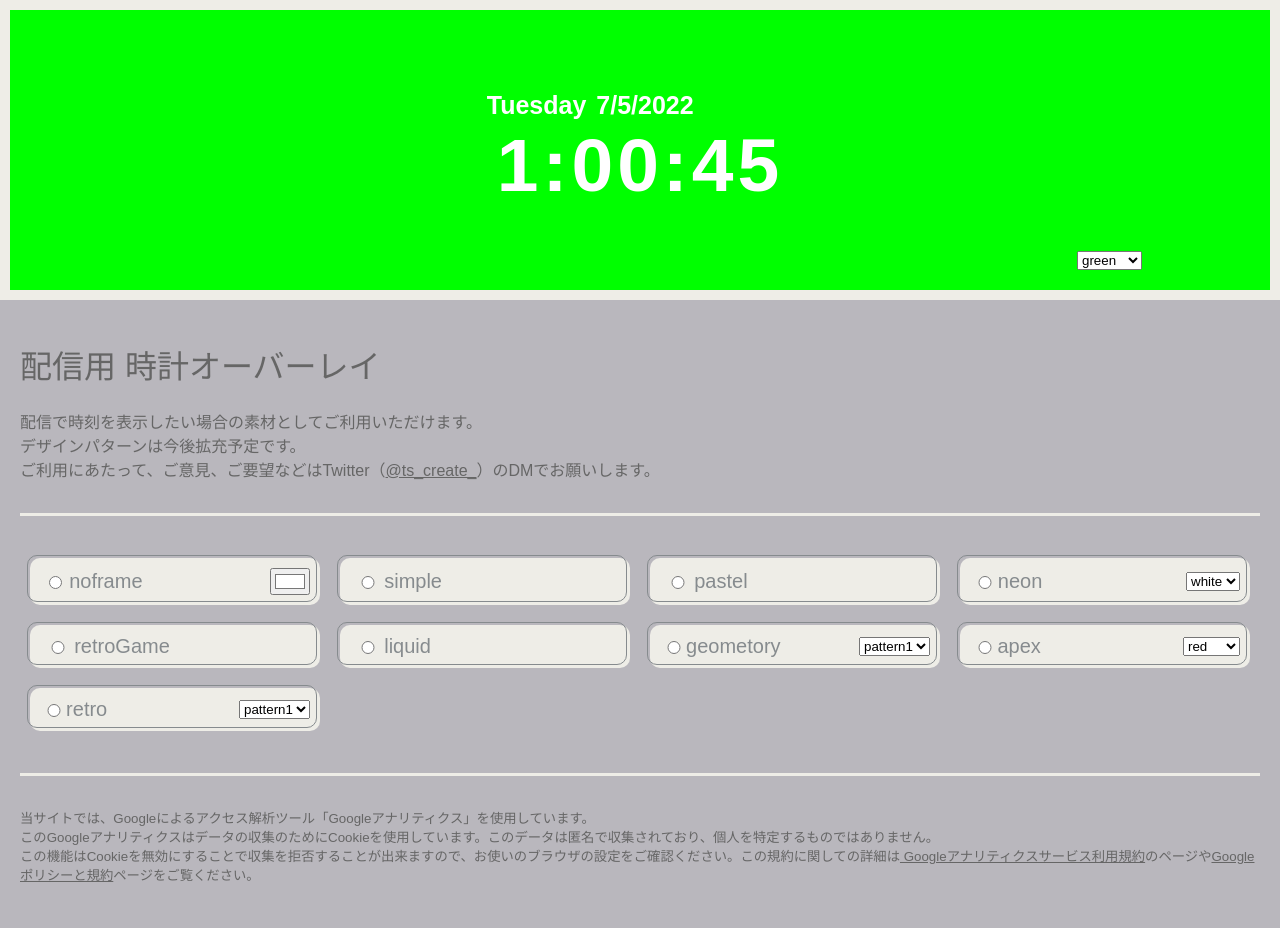
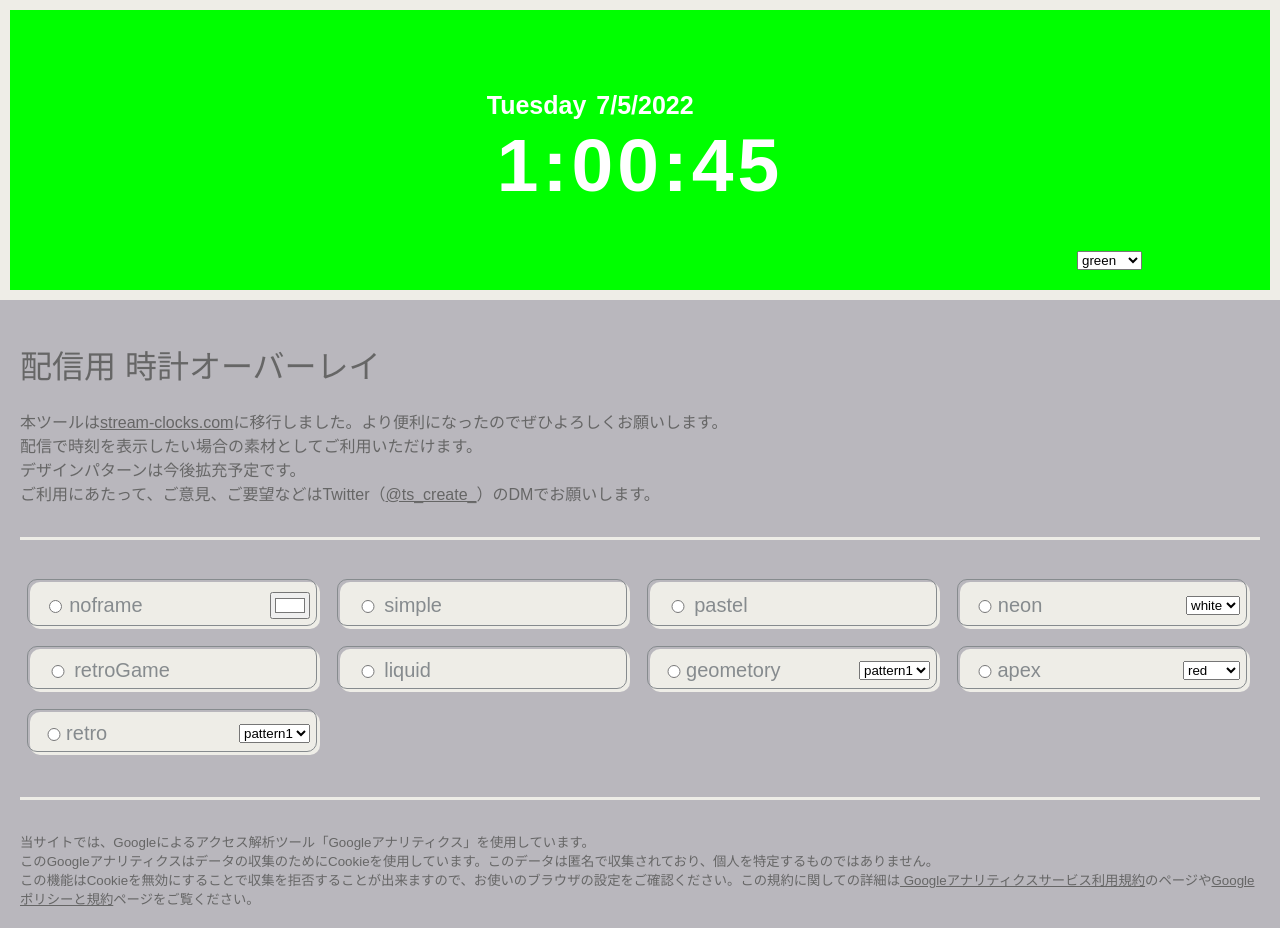
Before and after one commit to tsukuruhito/stream-clocks, a React (Vite) app: page / in a window 1280 px wide. Before the commit the page ends 904 px from the top, so only its background shows below. Built offline with nearby package versions, Linux system fonts and the light colour scheme.

Commit message:
add link

```diff
--- a/src/App.jsx
+++ b/src/App.jsx
@@ -69,6 +69,7 @@ function App() {
       </div>
       <div className="inner">
         <h1 className='page_title'>配信用&nbsp;時計オーバーレイ</h1>
+        <p>本ツールは<a href="https://stream-clocks.com">stream-clocks.com</a>に移行しました。より便利になったのでぜひよろしくお願いします。</p>
         <p>配信で時刻を表示したい場合の素材としてご利用いただけます。</p>
         <p>デザインパターンは今後拡充予定です。</p>
         <p>ご利用にあたって、ご意見、ご要望などはTwitter（<a href="https://twitter.com/ts_create_" target="_blanc" rel="noopener">@ts_create_</a>）のDMでお願いします。</p>
```
